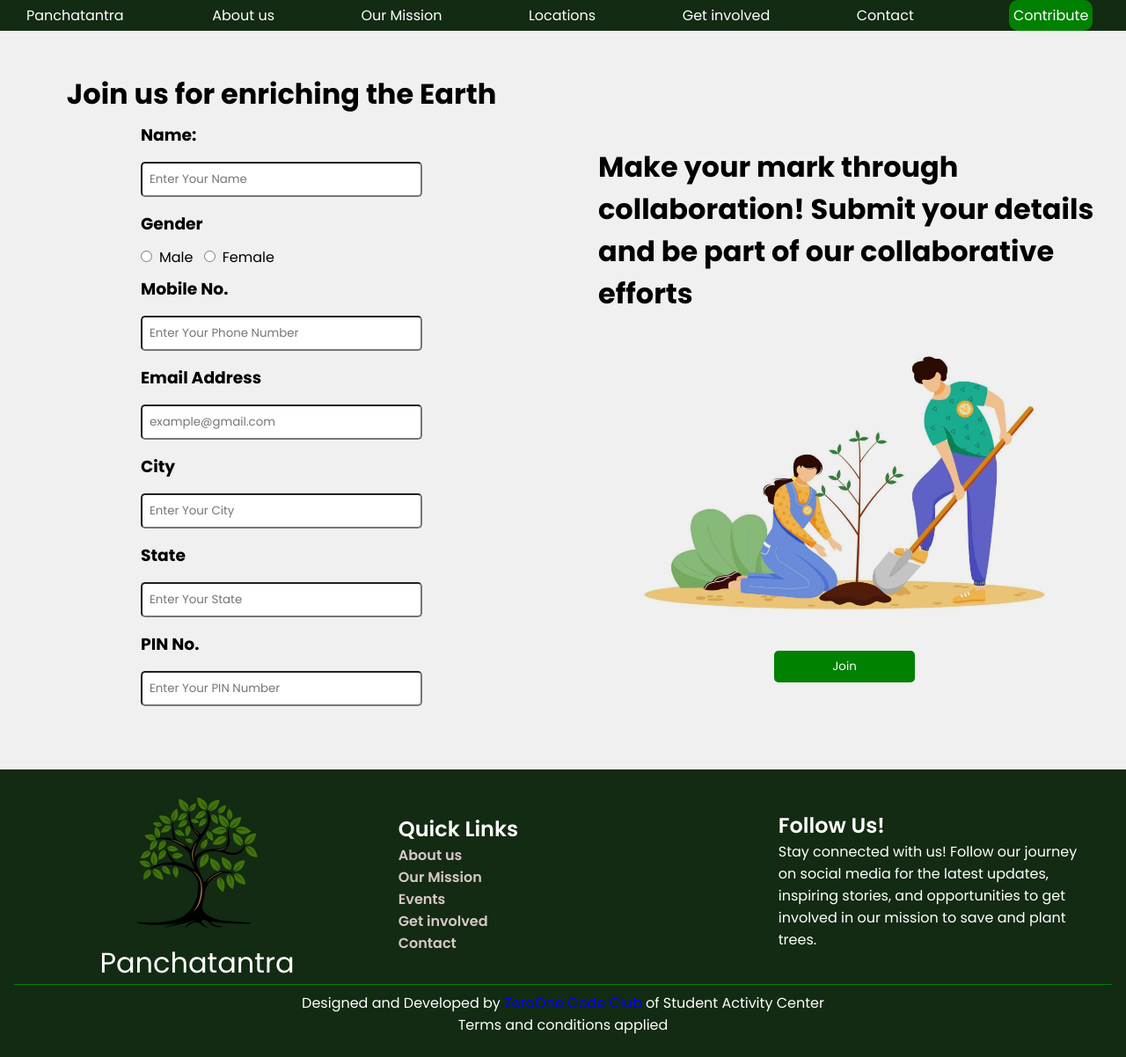
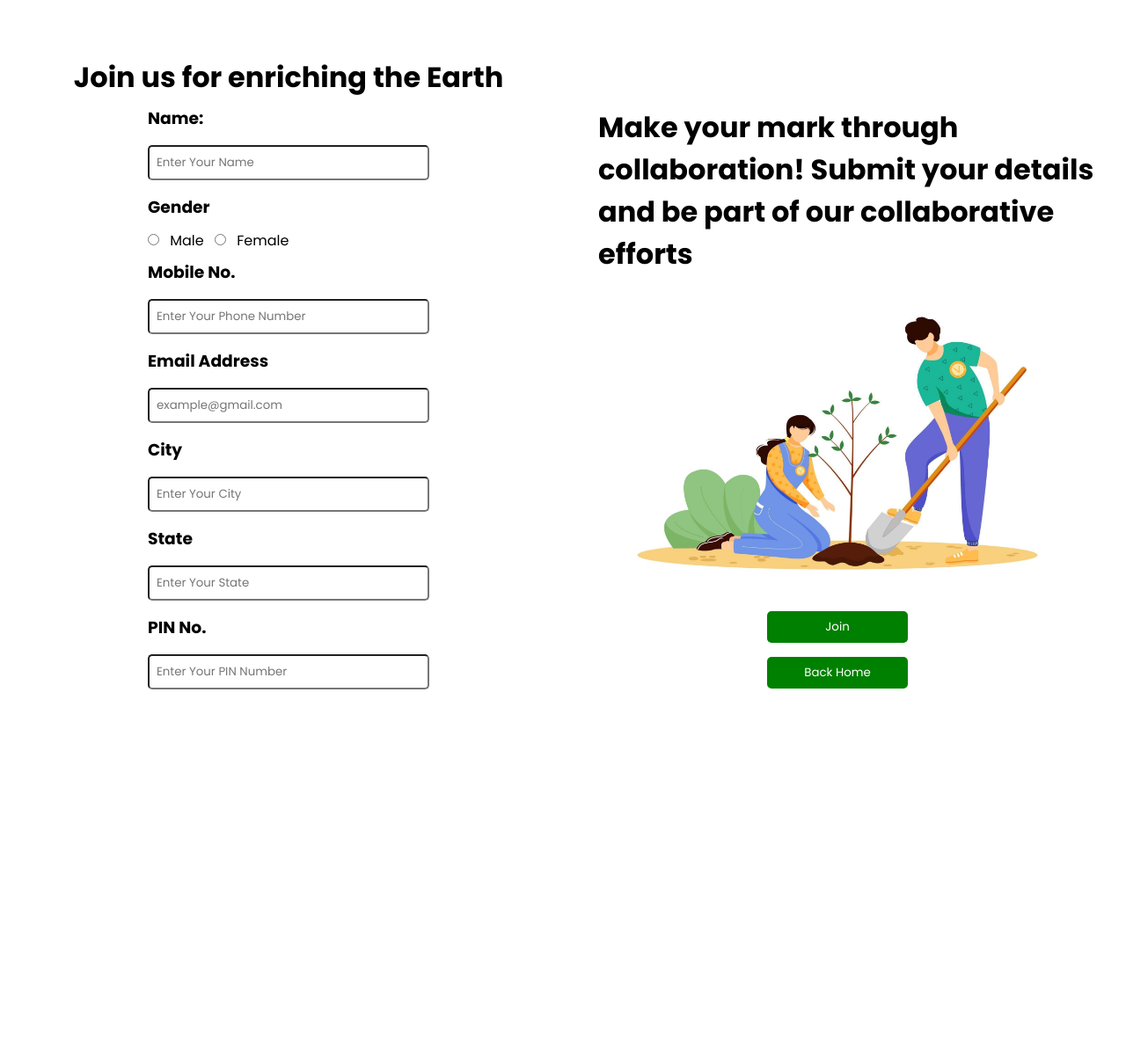
Before and after one commit to dinexh/Project_Panchatantra, a plain HTML site: page app/Contribute/contribute.html in a window 1280 px wide. Shown: the whole page at 88% size. After the commit the page ends 872 px from the top, so only its background shows below. Drawn offline with Linux system fonts and the light colour scheme.

Commit message:
removed footer and nav in collab page | added new alert when some one clicks on join

```diff
--- a/app/Contribute/contribute.css
+++ b/app/Contribute/contribute.css
@@ -4,6 +4,19 @@
     padding: 0;
    box-sizing: border-box;
    font-family: 'Poppins', sans-serif;
+   /* color: white; */
+}
+.container{
+    width: 100%;
+    display: flex;
+    justify-content: center;
+    align-items: center;
+}
+.container-in{
+    padding: 1rem;
+    display: flex;
+    justify-content: center;
+    align-items: center;
 }
 .main{
     display: flex;
--- a/app/Contribute/contribute.html
+++ b/app/Contribute/contribute.html
@@ -5,44 +5,18 @@
     <meta name="viewport" content="width=device-width, initial-scale=1.0">
     <title>Contribute</title>
     <link rel="stylesheet" href="contribute.css">
-    <link rel="stylesheet" href="../index.css">
 </head>
 <body>
     <div class="container">
         <div class="container-in">
-                <nav>
-                    <div class="nav-in">
-                        <div class="nav-in-one">
-                        <img src="./Assets/nav-icon.png" alt="">
-                       <a href="../app/index.html">Panchatantra</a>
-                        </div>
-                        <div class="nav-in-two">
-                            <div class="nav-in-two-in">
-                                <a href="index.html">About us</a>
-                                <a href="#">Our Mission</a>
-                                <a href="#">Locations</a>
-                                <a href="#">Get involved</a>
-                                <a href="#">Contact</a>
-                            </div>
-                        </div>
-                        <div class="nav-in-three">
-                            <div class="nav-in-three-in">
-                                <a href="contribute.html">Contribute</a>
-                            </div>
-                        </div>
-                    </div>
-                </nav>
-                </div>
-                </div>
-            <div class="main">
             <div class="form">
                 <h1>Join us for enriching the Earth</h1>
                 <form>
                     <h3 class="names">Name:</h3>
                     <input type="text" class="name" height="2rem" width="70rem" placeholder="Enter Your Name">
                     <h3 class="names">Gender</h3>
-                       <input type="radio" class="Gender" name="Male" id="male">Male
-                       <input type="radio" name="Female" id="female">Female
+                    <input type="radio" class="Gender" name="gender" value="Male" id="male"> Male
+                    <input type="radio" name="gender" value="Female" id="female"> Female
                     <h3 class="names">Mobile No.</h3>
                     <input type="number" class="name" name="phone" id="Phone" placeholder="Enter Your Phone Number">
                     <h3 class="names">Email Address</h3>
@@ -52,53 +26,19 @@
                     <h3 class="names">State</h3>
                     <input type="text" class="name" height="2rem" width="70rem" placeholder="Enter Your State">
                     <h3 class="names">PIN No.</h3>
-                       <input type="number" class="name" name="phone" id="Phone" placeholder="Enter Your PIN Number">
+                    <input type="number" class="name" name="pin" id="pin" placeholder="Enter Your PIN Number">
                 </form>
             </div>
             <div class="head">
                 <h1>Make your mark through collaboration! Submit your details and be part of our collaborative efforts</h1>
-                    <img src="../Assets/planting collab.jpeg"  height="350vh">
-                    <button>Join</button>
-                </div>
-            </div>
-            <footer>
-                <div class="footer-in">
-                    <div class="footer-in-one">
-                        <img src="../Assets/tree.png" height="180vh" alt="">
-                        <h1>Panchatantra</h1>
-                        <!-- <p>Every Tree has a its own Story</p> -->
-                    </div>
-                    <div class="footer-in-two">
-                        <div class="footer-in-two-in">
-                            <h1>Quick Links</h1>
-                            <a href="#">About us</a>
-                            <a href="#">Our Mission</a>
-                            <a href="#">Events</a>
-                            <a href="#">Get involved</a>
-                            <a href="#">Contact</a>
-                        </div>
-                    </div>
-                    <div class="footer-in-three">
-                        <div class="footer-in-three-in">
-                            <h1>Follow Us!</h1>
-                            <p>Stay connected with us! Follow our journey on social media for the latest updates, inspiring stories, and opportunities to get involved in our mission to save and plant trees.
-                            </p>
-                            <!-- <div class="icons">
-                             <a href="#" class="fa fa-facebook"></a>
-                            <a href="#" class="fa fa-twitter"></a>
-                            <a href="#" class="fa fa-instagram"></a>
-                            <a href="#" class="fa fa-linkedin"></a>
-                            </div> -->
+                <img src="/app/Assets/planting collab.jpeg" alt="Planting Collaboration" height="350vh">
+                <button onclick="showAlert()">Join</button>
+                <a href="/app/index.html">
+                    <button>Back Home</button>
+                </a>
             </div>
         </div>
     </div>
-                <div class="footer-maintain">
-                    <div class="footer-maintain-in">
-                        <h2>Designed and Developed by <span>ZeroOne Code Club</span> of Student Activity Center</h2>
-                        <p>Terms and conditions applied</p>
-                    </div>
-                </div>
-             </footer>
-
+    <script src="contribute.js"></script>
 </body>
 </html>
--- /dev/null
+++ b/app/Contribute/contribute.js
@@ -0,0 +1,3 @@
+function showAlert() {
+    window.alert("welcome Aboard!");
+}
```
Lines whose indentation alone changed are shown as unchanged.
